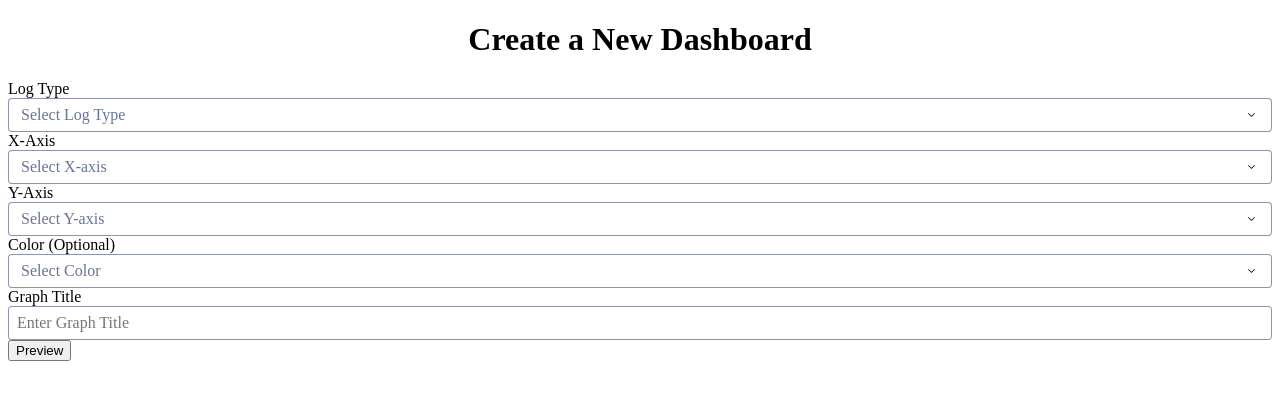
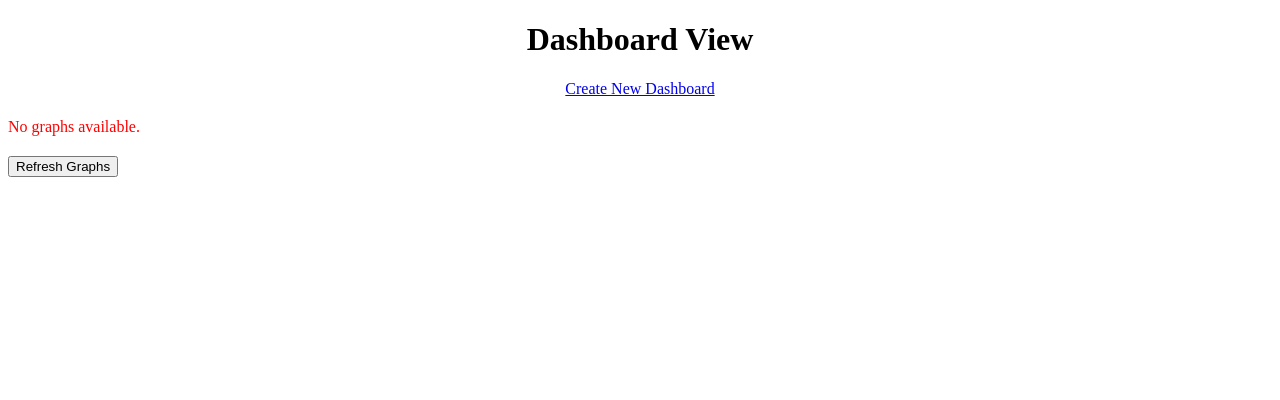
Before and after one commit to R4mbb/logapi-new, a Flask app: page /dashboard/ in a window 1280 px wide. Shown: the top 400 px of the page. Run offline with Flask 3, Linux system fonts and the light colour scheme; data that the repository does not hold is empty.

Commit message:
2024-11-28

```diff
--- a/app.py
+++ b/app.py
@@ -2,7 +2,7 @@
 from flask import Flask
 from blueprints.upload_logs import upload_logs_bp
 from blueprints.get_logs import get_logs_bp
-from blueprints.dashboard.routes import init_dashboard_dash, init_create_dash
+from blueprints.dashboard.routes import dashboard_bp, init_dashboard_dash, init_dashboard_view_dash
 from blueprints.main import main_bp
 from blueprints.recent_logs import recent_logs_bp
 from blueprints.collector import start_log_collector
@@ -19,7 +19,7 @@ init_db()
 # 블루프린트 등록
 app.register_blueprint(upload_logs_bp)
 app.register_blueprint(get_logs_bp)
-#app.register_blueprint(dashboard_bp)
+app.register_blueprint(dashboard_bp)
 app.register_blueprint(main_bp)
 app.register_blueprint(recent_logs_bp)
 
@@ -50,8 +50,8 @@ scheduler.add_job(
 scheduler.start()
 
 # 대시보드 활성화
+init_dashboard_view_dash(app)
 init_dashboard_dash(app)
-init_create_dash(app)
 
 # 애플리케이션 실행
 if __name__ == "__main__":
--- a/blueprints/dashboard/routes.py
+++ b/blueprints/dashboard/routes.py
@@ -1,21 +1,52 @@
-from flask import Blueprint, redirect, url_for, request, jsonify
+from flask import Blueprint, request, jsonify
 from dash import Dash, dcc, html, Input, Output, State
+from dash.dependencies import ALL
 import pandas as pd
 import plotly.express as px
+import plotly.io as pio
+import os
+import json
+
 from db import query_logs
 
 dashboard_bp = Blueprint('dashboard', __name__, url_prefix='/dashboard')
 
-# 저장된 그래프 리스트
-stored_graphs = []
+# Constants
+GRAPH_STORAGE_FILE = "stored_graphs.json"
+
+# Helper functions to save and load graphs
+def save_graphs_to_file(graphs):
+    try:
+        with open(GRAPH_STORAGE_FILE, "w") as f:
+            json.dump(graphs, f)
+    except Exception as e:
+        print(f"Error saving graphs to file: {e}")
+
+def load_graphs_from_file():
+    if os.path.exists(GRAPH_STORAGE_FILE):
+        try:
+            with open(GRAPH_STORAGE_FILE, "r") as f:
+                return json.load(f)
+        except Exception as e:
+            print(f"Error loading graphs from file: {e}")
+    return []
+
+# Initialize the global variable
+stored_graphs = load_graphs_from_file()
 
 def init_dashboard_dash(app):
-    dash_app = Dash(__name__, server=app, url_base_pathname='/dashboard/')
+    dash_create = Dash(__name__, server=app, url_base_pathname='/dashboard/create_dash/')
 
     # Dash Layout
-    dash_app.layout = html.Div([
+    dash_create.layout = html.Div([
         html.H1("Create a New Dashboard", style={'textAlign': 'center'}),
 
+        # Navigation button to go back to dashboard view
+        html.Div([
+            html.A("Go to Dashboard", href="/dashboard/", className="btn btn-secondary"),
+        ], style={'textAlign': 'center', 'marginBottom': '20px'}),
+
+        # Dropdowns for graph creation
         html.Label("Log Type"),
         dcc.Dropdown(
             id='log-type-dropdown',
@@ -25,199 +56,160 @@ def init_dashboard_dash(app):
             ],
             placeholder="Select Log Type"
         ),
-
         html.Label("X-Axis"),
         dcc.Dropdown(id='x-axis-dropdown', placeholder='Select X-axis'),
-
         html.Label("Y-Axis"),
         dcc.Dropdown(id='y-axis-dropdown', placeholder='Select Y-axis'),
-
         html.Label("Color (Optional)"),
         dcc.Dropdown(id='color-dropdown', placeholder='Select Color'),
-
         html.Label("Graph Title"),
         dcc.Input(id='graph-title', type='text', placeholder='Enter Graph Title'),
+        html.Label("Graph Type"),
+        dcc.Dropdown(
+            id='graph-type-dropdown',
+            options=[
+                {'label': 'Bar Chart', 'value': 'bar'},
+                {'label': 'Line Chart', 'value': 'line'},
+                {'label': 'Scatter Plot', 'value': 'scatter'},
+                {'label': 'Histogram', 'value': 'histogram'},
+                {'label': 'Heatmap', 'value': 'heatmap'},
+            ],
+            placeholder="Select Graph Type"
+        ),
 
-        html.Button("Preview", id="preview-btn", n_clicks=0),
+        # Buttons
+        html.Div([
+            html.Button("Preview", id="preview-btn", n_clicks=0),
+            html.Button("Confirm", id="confirm-btn", n_clicks=0, style={'marginLeft': '10px'}),
+            html.Button("Reset", id="reset-btn", n_clicks=0, style={'marginLeft': '10px', 'backgroundColor': 'red', 'color': 'white'}),
+        ], style={'marginTop': '20px'}),
+
+        # Preview container
         html.Div(id='preview-container', style={'marginTop': '20px'})
     ])
 
-    # 콜백: Log Type 선택에 따라 드롭다운 옵션 업데이트
-    @dash_app.callback(
-        [Output('x-axis-dropdown', 'options'),
-         Output('y-axis-dropdown', 'options'),
-         Output('color-dropdown', 'options')],
-        [Input('log-type-dropdown', 'value')]
+    @dash_create.callback(
+        [Output('x-axis-dropdown', 'options', allow_duplicate=True),
+         Output('y-axis-dropdown', 'options', allow_duplicate=True),
+         Output('color-dropdown', 'options', allow_duplicate=True)],
+        [Input('log-type-dropdown', 'value')],
+        prevent_initial_call=True
     )
     def update_dropdowns(log_type):
         if not log_type:
             return [], [], []
 
-        try:
-            # Log Type에 따라 컬럼 정보를 가져옴
-            query = f"PRAGMA table_info({log_type})"
-            rows = query_logs(query)
-            if not rows:
-                return [], [], []
-            columns = [{'label': col[1], 'value': col[1]} for col in rows]
-            return columns, columns, columns
-        except Exception as e:
-            print(f"Error fetching columns: {e}")
+        query = f"PRAGMA table_info({log_type})"
+        rows = query_logs(query)
+        if not rows:
             return [], [], []
 
-    # 콜백: Preview 버튼 클릭 시 그래프 생성
-    @dash_app.callback(
-        Output('preview-container', 'children'),
+        columns = [{'label': col[1], 'value': col[1]} for col in rows]
+        return columns, columns, columns
+
+    @dash_create.callback(
+        Output('preview-container', 'children', allow_duplicate=True),
         [Input('preview-btn', 'n_clicks')],
-        [State('log-type-dropdown', 'value'),
-         State('x-axis-dropdown', 'value'),
-         State('y-axis-dropdown', 'value'),
-         State('color-dropdown', 'value'),
-         State('graph-title', 'value')]
+        [
+            State('log-type-dropdown', 'value'),
+            State('x-axis-dropdown', 'value'),
+            State('y-axis-dropdown', 'value'),
+            State('color-dropdown', 'value'),
+            State('graph-title', 'value'),
+            State('graph-type-dropdown', 'value')
+        ],
+        prevent_initial_call=True
     )
-    def preview_graph(n_clicks, log_type, x_axis, y_axis, color, title):
-        if n_clicks == 0:
-            return ""
-
+    def preview_graph(n_clicks, log_type, x_axis, y_axis, color, title, graph_type):
         if not log_type or not x_axis or not y_axis:
             return html.Div("Please select Log Type, X-axis, and Y-axis.", style={'color': 'red'})
 
-        # Query logs and generate graph
         query = f"SELECT {x_axis}, {y_axis}, {color} FROM {log_type}" if color else f"SELECT {x_axis}, {y_axis} FROM {log_type}"
         rows = query_logs(query)
         if not rows:
             return html.Div("No data available for the selected criteria.", style={'color': 'red'})
 
         df = pd.DataFrame(rows, columns=[x_axis, y_axis, color] if color else [x_axis, y_axis])
-        fig = px.bar(
-            df, x=x_axis, y=y_axis, color=color,
-            labels={x_axis: x_axis.capitalize(), y_axis: y_axis.capitalize()},
-            title=title or "Custom Graph",
-            template='plotly_white'
-        )
+
+        # Choose graph type
+        fig = px.bar(df, x=x_axis, y=y_axis, color=color, title=title or "Bar Chart") if graph_type == 'bar' else px.line(df, x=x_axis, y=y_axis, color=color, title=title or "Line Chart")
         return dcc.Graph(figure=fig)
 
-    return dash_app
+    @dash_create.callback(
+        Output('preview-container', 'children', allow_duplicate=True),
+        [Input('confirm-btn', 'n_clicks')],
+        [State('preview-container', 'children'), State('graph-title', 'value')],
+        prevent_initial_call=True
+    )
+    def confirm_graph(n_clicks, preview_content, title):
+        if not title:
+            return html.Div("Graph title is required.", style={'color': 'red'})
+
+        global stored_graphs
+        stored_graphs.append({"graph_html": preview_content, "title": title})
+        save_graphs_to_file(stored_graphs)
+
+        return html.Div("Graph confirmed and saved.", style={'color': 'green'})
+
+    return dash_create
 
 
-def init_create_dash(app):
-    dash_create = Dash(__name__, server=app, url_base_pathname='/dashboard/create_dash/')
+def init_dashboard_view_dash(app):
+    dash_view = Dash(__name__, server=app, url_base_pathname='/dashboard/')
 
-    # Layout for creating a dashboard
-    dash_create.layout = html.Div([
-        html.H1("Create a New Dashboard", style={'textAlign': 'center'}),
+    # Dash Layout
+    dash_view.layout = html.Div([
+        html.H1("Dashboard View", style={'textAlign': 'center'}),
 
-        html.Label("Log Type"),
-        dcc.Dropdown(
-            id='log-type-dropdown',
-            options=[
-                {'label': 'Apache2 Logs', 'value': 'apache2_logs'},
-                {'label': 'Nginx Logs', 'value': 'nginx_logs'}
-            ],
-            placeholder="Select Log Type"
-        ),
+        # Navigation button to create dashboard
+        html.Div([
+            html.A("Create New Dashboard", href="/dashboard/create_dash/", className="btn btn-primary"),
+        ], style={'textAlign': 'center', 'marginBottom': '20px'}),
 
-        html.Label("X-Axis"),
-        dcc.Dropdown(id='x-axis-dropdown', placeholder='Select X-axis'),
-
-        html.Label("Y-Axis"),
-        dcc.Dropdown(id='y-axis-dropdown', placeholder='Select Y-axis'),
-
-        html.Label("Color (Optional)"),
-        dcc.Dropdown(id='color-dropdown', placeholder='Select Color'),
-
-        html.Label("Graph Title"),
-        dcc.Input(id='graph-title', type='text', placeholder='Enter Graph Title'),
-
-        html.Button("Preview", id="preview-btn", n_clicks=0),
-        html.Button("Save Dashboard", id="save-btn", n_clicks=0, style={'marginLeft': '10px'}),
-
-        html.Div(id='preview-container', style={'marginTop': '20px'})
+        html.Div(id='graphs-container'),
+        html.Button("Refresh Graphs", id='refresh-btn', n_clicks=0, style={'marginTop': '20px'}),
     ])
 
-    # Update dropdowns based on selected log type
-    @dash_create.callback(
-        [Output('x-axis-dropdown', 'options'),
-         Output('y-axis-dropdown', 'options'),
-         Output('color-dropdown', 'options')],
-        [Input('log-type-dropdown', 'value')]
+    @dash_view.callback(
+        Output('graphs-container', 'children'),
+        [Input('refresh-btn', 'n_clicks')],
     )
-    def update_dropdowns(log_type):
-        if not log_type:
-            return [], [], []
+    def render_graphs(n_clicks):
+        """Render graphs dynamically from stored JSON."""
+        try:
+            graphs = load_graphs_from_file()
+            if not graphs:
+                return html.Div("No graphs available.", style={'color': 'red'})
 
-        try:
-            query = f"PRAGMA table_info({log_type})"
-            rows = query_logs(query)
-            if not rows:
-                return [], [], []
-            columns = [{'label': col[1], 'value': col[1]} for col in rows]
-            return columns, columns, columns
+            # Ensure proper JSON format for Plotly Graphs
+            graph_components = []
+            for graph in graphs:
+                try:
+                    graph_title = graph.get('title', 'Untitled Graph')
+                    graph_html = graph.get('graph_html', None)
+
+                    # Check if graph_html is valid JSON
+                    if graph_html:
+                        figure = pio.from_json(graph_html)
+                        graph_components.append(
+                            html.Div([
+                                html.H5(graph_title),
+                                dcc.Graph(figure=figure),
+                                html.Button(
+                                    "Delete",
+                                    id={'type': 'delete-btn', 'index': len(graph_components)},
+                                    style={'marginTop': '10px', 'color': 'red'}
+                                )
+                            ], style={'marginBottom': '20px'})
+                        )
+                except Exception as e:
+                    print(f"Error converting graph for title {graph.get('title')}: {e}")
+                    continue
+
+            return graph_components
         except Exception as e:
-            print(f"Error fetching columns: {e}")
-            return [], [], []
+            print(f"Error rendering graphs: {e}")
+            return html.Div("Error loading graphs.", style={'color': 'red'})
 
-    # Preview graph
-    @dash_create.callback(
-        Output('preview-container', 'children'),
-        [Input('preview-btn', 'n_clicks')],
-        [State('log-type-dropdown', 'value'),
-         State('x-axis-dropdown', 'value'),
-         State('y-axis-dropdown', 'value'),
-         State('color-dropdown', 'value'),
-         State('graph-title', 'value')]
-    )
-    def preview_graph(n_clicks, log_type, x_axis, y_axis, color, title):
-        if n_clicks == 0:
-            return ""
 
-        if not log_type or not x_axis or not y_axis:
-            return html.Div("Please select Log Type, X-axis, and Y-axis.", style={'color': 'red'})
-
-        # Query data and generate graph
-        query = f"SELECT {x_axis}, {y_axis}, {color} FROM {log_type}" if color else f"SELECT {x_axis}, {y_axis} FROM {log_type}"
-        rows = query_logs(query)
-        if not rows:
-            return html.Div("No data available for the selected criteria.", style={'color': 'red'})
-
-        df = pd.DataFrame(rows, columns=[x_axis, y_axis, color] if color else [x_axis, y_axis])
-        fig = px.bar(
-            df, x=x_axis, y=y_axis, color=color,
-            labels={x_axis: x_axis.capitalize(), y_axis: y_axis.capitalize()},
-            title=title or "Custom Graph",
-            template='plotly_white'
-        )
-        return dcc.Graph(figure=fig)
-
-    # Save graph
-    @dash_create.callback(
-        Output('preview-container', 'children'),
-        [Input('save-btn', 'n_clicks')],
-        [State('log-type-dropdown', 'value'),
-         State('x-axis-dropdown', 'value'),
-         State('y-axis-dropdown', 'value'),
-         State('color-dropdown', 'value'),
-         State('graph-title', 'value')]
-    )
-    def save_graph(n_clicks, log_type, x_axis, y_axis, color, title):
-        if n_clicks == 0:
-            return ""
-
-        if not log_type or not x_axis or not y_axis:
-            return html.Div("Please select Log Type, X-axis, and Y-axis.", style={'color': 'red'})
-
-        # Save graph to stored_graphs
-        query = f"SELECT {x_axis}, {y_axis}, {color} FROM {log_type}" if color else f"SELECT {x_axis}, {y_axis} FROM {log_type}"
-        rows = query_logs(query)
-        df = pd.DataFrame(rows, columns=[x_axis, y_axis, color] if color else [x_axis, y_axis])
-        fig = px.bar(
-            df, x=x_axis, y=y_axis, color=color,
-            labels={x_axis: x_axis.capitalize(), y_axis: y_axis.capitalize()},
-            title=title or "Custom Graph",
-            template='plotly_white'
-        )
-        graph_html = fig.to_html(full_html=False)
-        stored_graphs.append({"graph_html": graph_html, "title": title})
-        return html.Div("Graph saved successfully.", style={'color': 'green'})
-
-    return dash_create
+    return dash_view
```
Also changed, not shown: db/__init__.py (+1 -20 lines), templates/dashboard.html (+17 -68 lines), README.md, logs.db, 1 other file.
